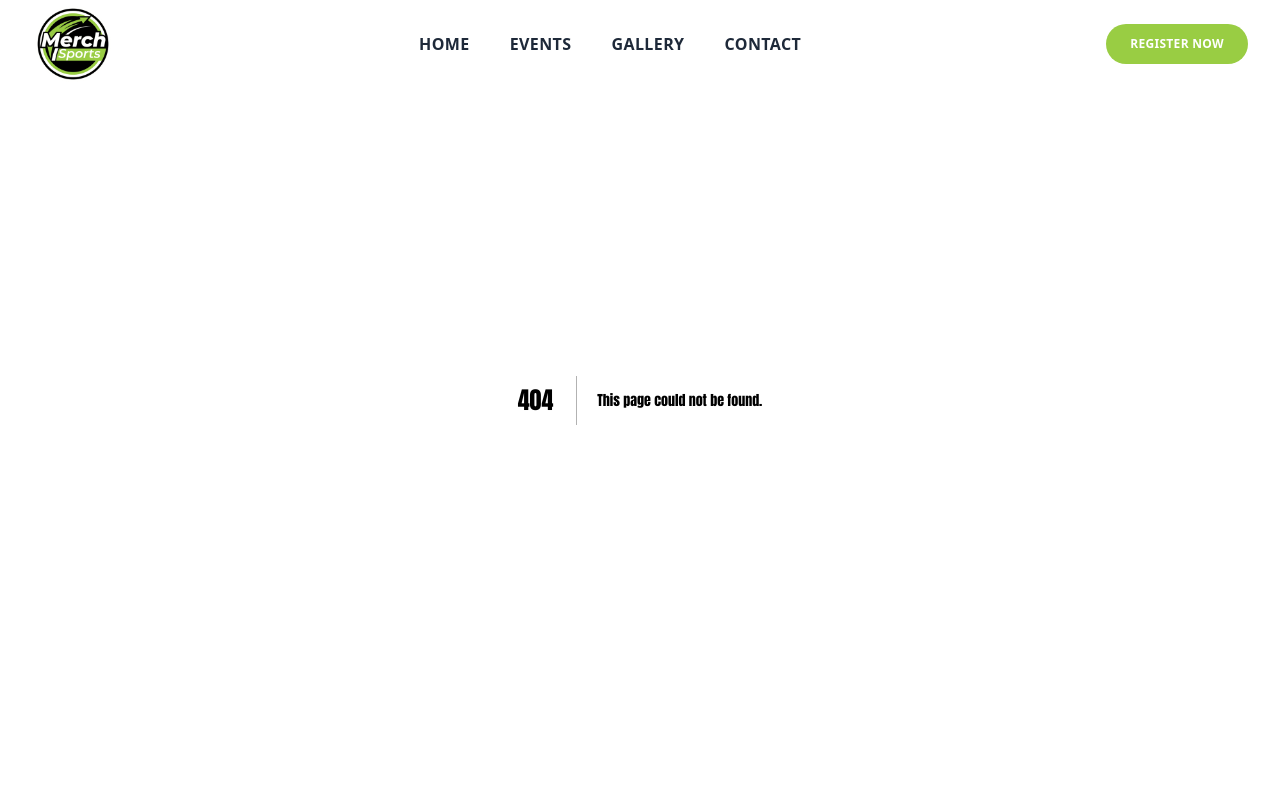
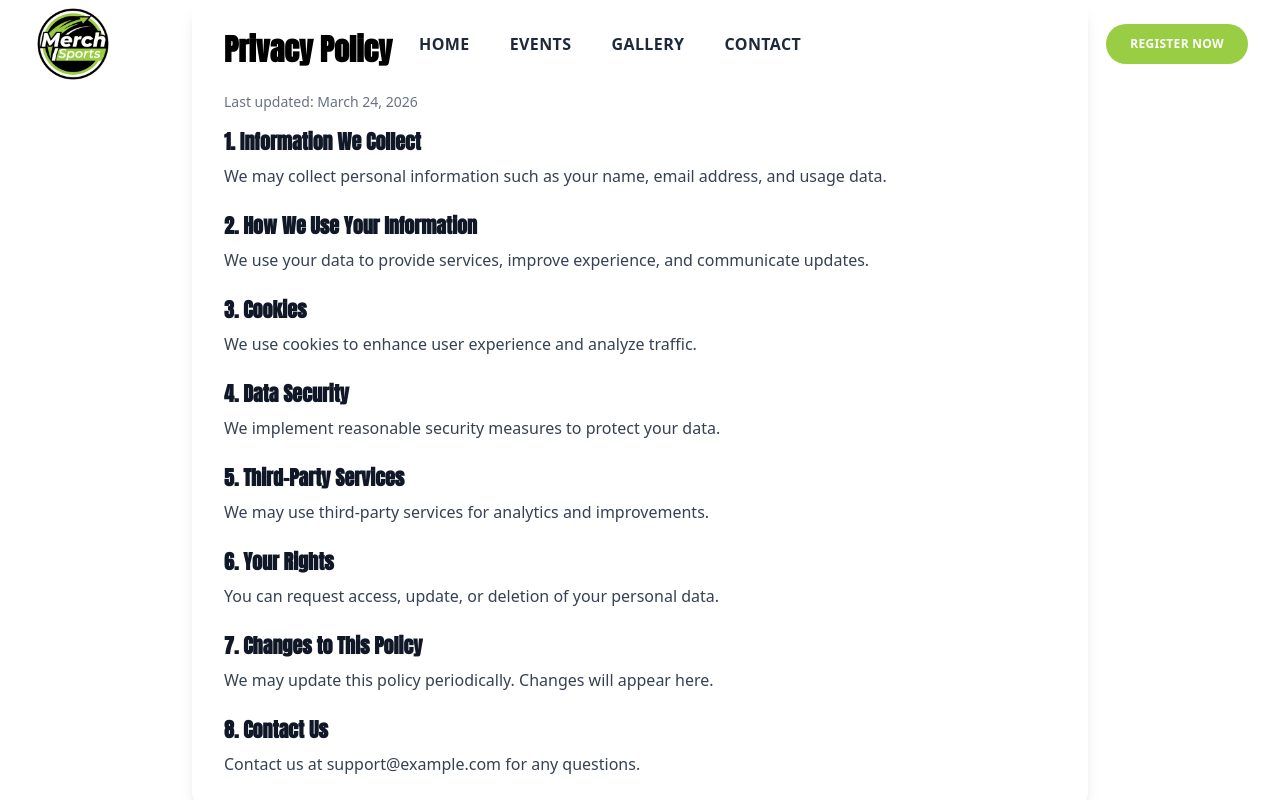
Before and after one commit to rezwan-hossain/portfolio, a Next.js app: page /privacy-policy in a window 1280 px wide. Before the commit this address had no page. Shown: the top 800 px of the page. Built offline with nearby package versions, Linux system fonts and the light colour scheme.

Commit message:
feat: add Privacy Policy page and integrate it into the Order Summary component

```diff
--- /dev/null
+++ b/app/privacy-policy/page.tsx
@@ -0,0 +1,5 @@
+import PrivacyPolicyPages from "@/module/privacyPolicy/pages/PrivacyPolicyPages";
+
+export default function page() {
+  return <PrivacyPolicyPages />;
+}
--- a/module/checkout/components/OrderSummary.tsx
+++ b/module/checkout/components/OrderSummary.tsx
@@ -1,4 +1,5 @@
 import { CheckoutItem } from "@/types/checkout";
+import Link from "next/link";
 
 interface OrderSummaryProps {
   item: CheckoutItem;
@@ -118,9 +119,9 @@ export const OrderSummary = ({
         Your personal data will be used to process your order, support your
         experience throughout this website, and for other purposes described in
         our{" "}
-        <a href="#" className="underline text-foreground hover:text-primary">
+        <Link href="#" className="underline text-foreground hover:text-primary">
           privacy policy
-        </a>
+        </Link>
         .
       </p>
 
--- /dev/null
+++ b/module/privacyPolicy/pages/PrivacyPolicyPages.tsx
@@ -0,0 +1,67 @@
+// components/PrivacyPolicy.tsx
+
+const sections = [
+  {
+    title: "1. Information We Collect",
+    content:
+      "We may collect personal information such as your name, email address, and usage data.",
+  },
+  {
+    title: "2. How We Use Your Information",
+    content:
+      "We use your data to provide services, improve experience, and communicate updates.",
+  },
+  {
+    title: "3. Cookies",
+    content:
+      "We use cookies to enhance user experience and analyze traffic.",
+  },
+  {
+    title: "4. Data Security",
+    content:
+      "We implement reasonable security measures to protect your data.",
+  },
+  {
+    title: "5. Third-Party Services",
+    content:
+      "We may use third-party services for analytics and improvements.",
+  },
+  {
+    title: "6. Your Rights",
+    content:
+      "You can request access, update, or deletion of your personal data.",
+  },
+  {
+    title: "7. Changes to This Policy",
+    content:
+      "We may update this policy periodically. Changes will appear here.",
+  },
+  {
+    title: "8. Contact Us",
+    content:
+      "Contact us at support@example.com for any questions.",
+  },
+];
+
+export default function PrivacyPolicyPages() {
+  return (
+    <div className="mx-auto max-w-4xl rounded-2xl bg-white p-8 shadow-lg">
+      <h1 className="mb-6 text-3xl font-bold">Privacy Policy</h1>
+
+      <p className="mb-4 text-sm text-gray-500">
+        Last updated: March 24, 2026
+      </p>
+
+      <div className="space-y-6 text-gray-700">
+        {sections.map((section, index) => (
+          <div key={index}>
+            <h2 className="text-xl font-semibold text-gray-900">
+              {section.title}
+            </h2>
+            <p className="mt-2">{section.content}</p>
+          </div>
+        ))}
+      </div>
+    </div>
+  );
+}
```
